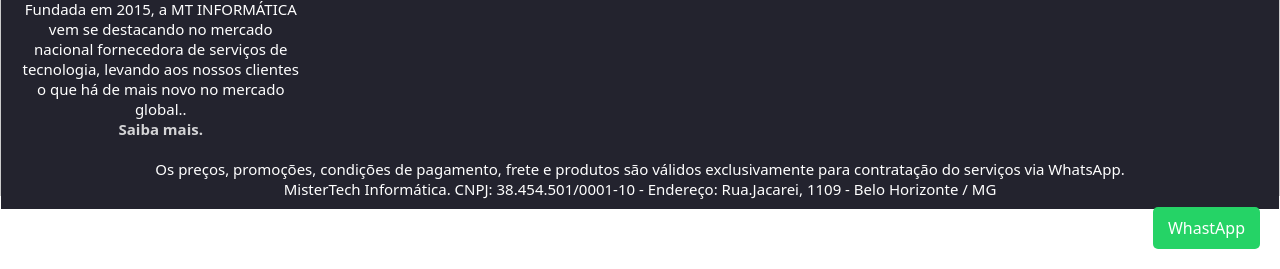
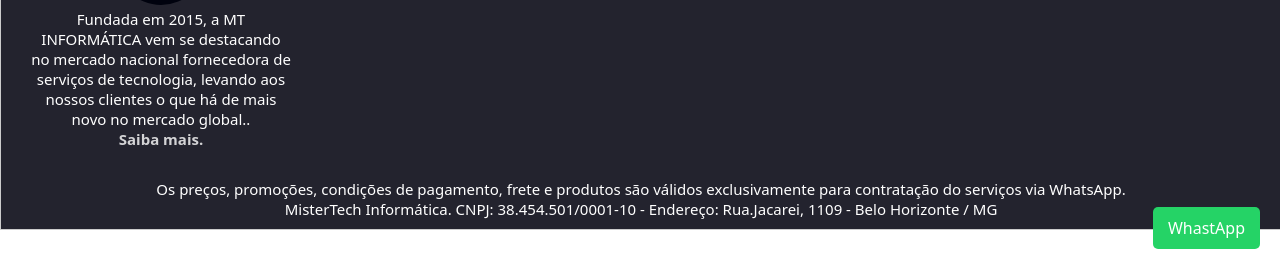
Before and after one commit to DavidTIBH/Home, a plain HTML site: page Sobre.html in a window 1280 px wide. Shown: the part 531-800 px from the top of the page. Drawn offline with Linux system fonts and the light colour scheme.

Commit message:
mudeitamanhowidehigtdofooterCLASSCONTAINER

```diff
--- a/footer.css
+++ b/footer.css
@@ -10,16 +10,19 @@
 	flex-wrap: wrap;
     background-color: #23232e;
     color: white;
+    width: 100%;
+    height: 100%;
 }
 /* Flex Item */
 .item {
-    margin: 10px;
+    margin: 20px;
 	flex: 1;
 	padding: 0 10px;
 	text-align: center;
     font-size: 15px;
 
 }
+
 .item1{
 font-size: 15px;
 
@@ -79,4 +82,4 @@
 fill: #ffffff;
 align-items: center;
 flex-wrap: wrap;
-margin: 20px;}
+}
```
Also changed, not shown: index.html (+8 -6 lines).
